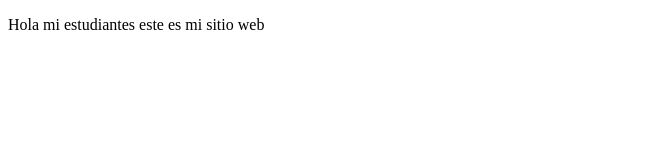
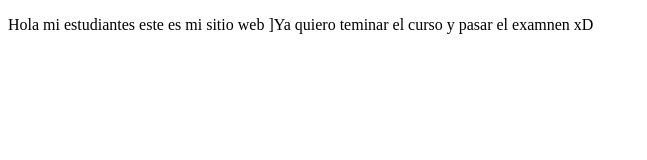
Before and after one commit to jsolano96/proyectoDemoCursoPrework, a plain HTML site: page index.html in a window 1280 px wide. Shown: the whole page, without its empty margins (0-647 px from the left). Drawn offline with Linux system fonts and the light colour scheme.

Commit message:
Cambios en el Article

```diff
--- a/index.html
+++ b/index.html
@@ -9,7 +9,7 @@
 <body>
     <p>
               Hola mi estudiantes este es mi sitio web
-
+             ]Ya quiero teminar el curso y pasar el examnen xD
     </p>
 </body>
 </html>
```
